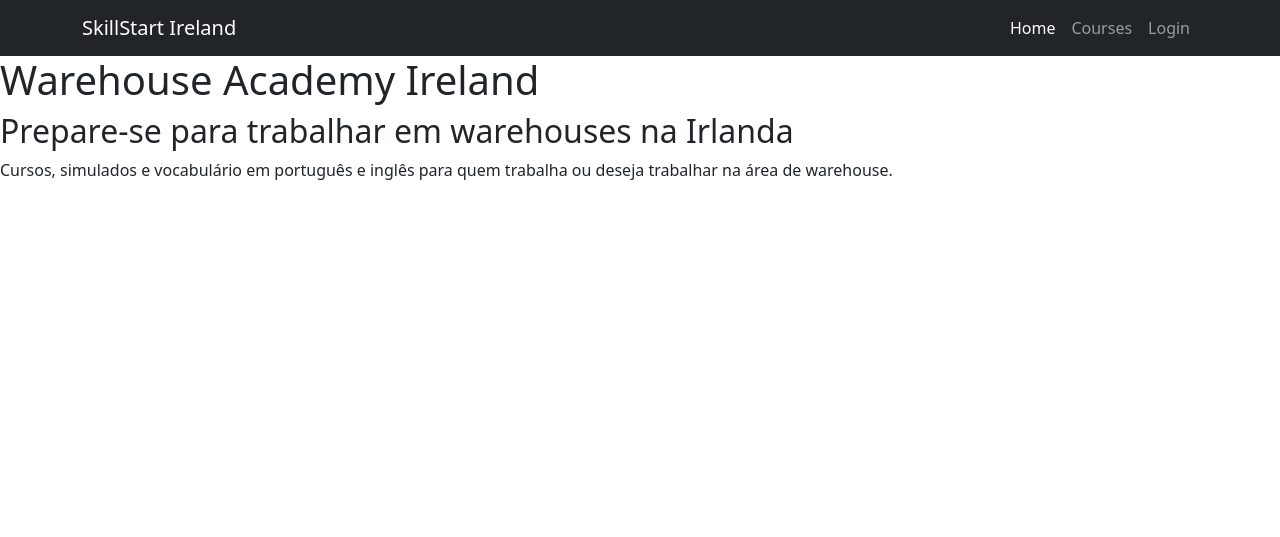
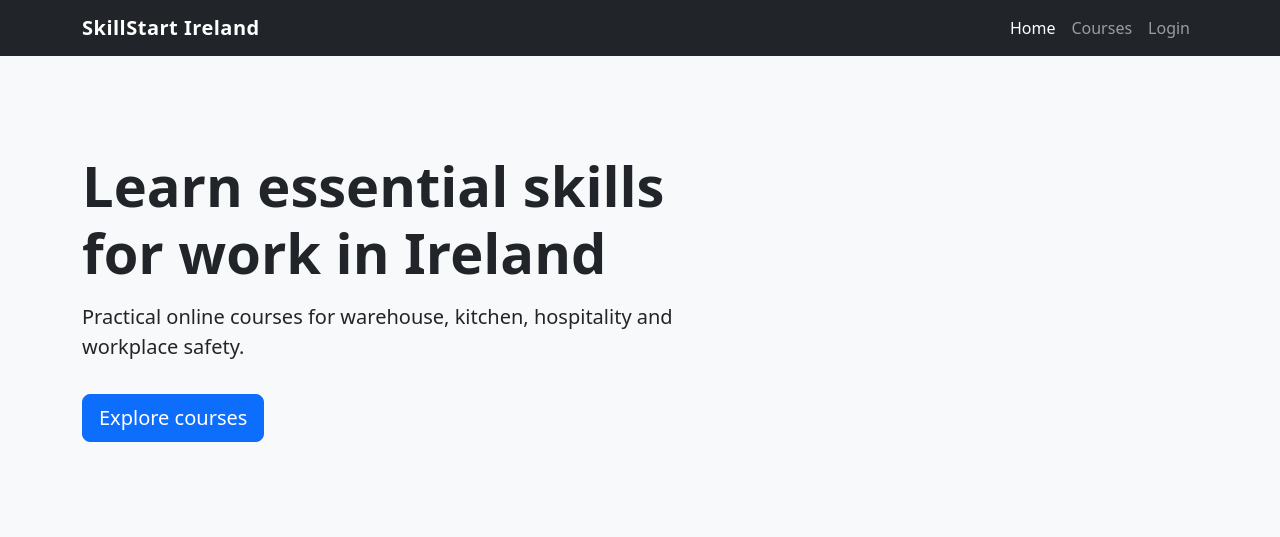
Before and after one commit to dhardi/SkillStart-Ireland, a Django app: page / in a window 1280 px wide. Shown: the top 537 px of the page. Run offline with Django 5.2, Linux system fonts and the light colour scheme.

Commit message:
add style and templates

```diff
--- /dev/null
+++ b/core/static/core/css/style.css
@@ -0,0 +1,8 @@
+body {
+    background-color: #f8f9fa;
+}
+
+.navbar-brand {
+    font-weight: 700;
+    letter-spacing: 0.5px;
+}
--- a/core/templates/base.html
+++ b/core/templates/base.html
@@ -1,12 +1,14 @@
+{% load static %}
+
 <!DOCTYPE html>
-<html lang="pt-BR">
+<html lang="en">
 <head>
     <meta charset="UTF-8">
     <meta name="viewport" content="width=device-width, initial-scale=1.0">
 
     <title>
         {% block title %}
-            Warehouse Academy Ireland
+            SkillStart Ireland
         {% endblock %}
     </title>
 
@@ -14,11 +16,18 @@
         href="https://cdn.jsdelivr.net/npm/bootstrap@5.3.3/dist/css/bootstrap.min.css"
         rel="stylesheet"
     >
+
+    <link
+        rel="stylesheet"
+        href="{% static 'core/css/style.css' %}"
+    >
 </head>
 
 <body>
+
     <nav class="navbar navbar-expand-lg bg-dark navbar-dark">
         <div class="container">
+
             <a class="navbar-brand" href="/">
                 SkillStart Ireland
             </a>
@@ -37,6 +46,7 @@
 
             <div class="collapse navbar-collapse" id="mainNavbar">
                 <ul class="navbar-nav ms-auto">
+
                     <li class="nav-item">
                         <a class="nav-link active" href="/">Home</a>
                     </li>
@@ -48,36 +58,19 @@
                     <li class="nav-item">
                         <a class="nav-link" href="#">Login</a>
                     </li>
+
                 </ul>
             </div>
+
         </div>
     </nav>
 
     {% block content %}
-    <section class="bg-light py-5">
-    <div class="container py-5">
-        <div class="row align-items-center">
-            <div class="col-lg-7">
-                <h1 class="display-4 fw-bold">
-                    Learn essential skills for work in Ireland
-                </h1>
-
-                <p class="lead mt-3">
-                    Practical online courses for warehouse, kitchen,
-                    hospitality and workplace safety.
-                </p>
-
-                <a href="#" class="btn btn-primary btn-lg mt-3">
-                    Explore courses
-                </a>
-            </div>
-        </div>
-    </div>
-</section>
     {% endblock %}
 
     <script
         src="https://cdn.jsdelivr.net/npm/bootstrap@5.3.3/dist/js/bootstrap.bundle.min.js">
     </script>
+
 </body>
 </html>
--- a/core/templates/core/home.html
+++ b/core/templates/core/home.html
@@ -1,18 +1,32 @@
 {% extends "base.html" %}
 
 {% block title %}
-    Home | Warehouse Academy Ireland
+    Home | SkillStart Ireland
 {% endblock %}
 
 {% block content %}
 
-    <h1>Warehouse Academy Ireland</h1>
+<section class="bg-light py-5">
+    <div class="container py-5">
+        <div class="row align-items-center">
 
-    <h2>Prepare-se para trabalhar em warehouses na Irlanda</h2>
+            <div class="col-lg-7">
+                <h1 class="display-4 fw-bold">
+                    Learn essential skills for work in Ireland
+                </h1>
 
-    <p>
-        Cursos, simulados e vocabulário em português e inglês
-        para quem trabalha ou deseja trabalhar na área de warehouse.
-    </p>
+                <p class="lead mt-3">
+                    Practical online courses for warehouse, kitchen,
+                    hospitality and workplace safety.
+                </p>
+
+                <a href="#" class="btn btn-primary btn-lg mt-3">
+                    Explore courses
+                </a>
+            </div>
+
+        </div>
+    </div>
+</section>
 
 {% endblock %}
```
Lines whose indentation alone changed are shown as unchanged.
